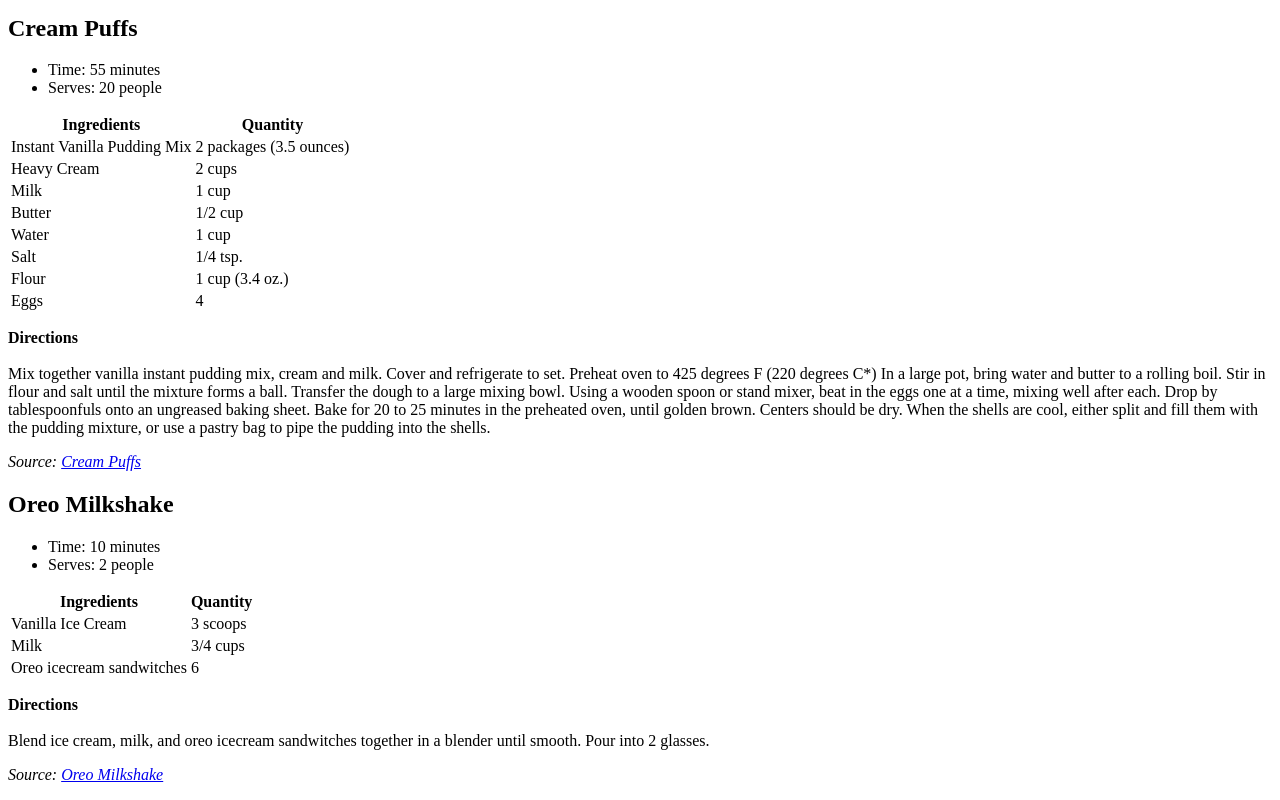
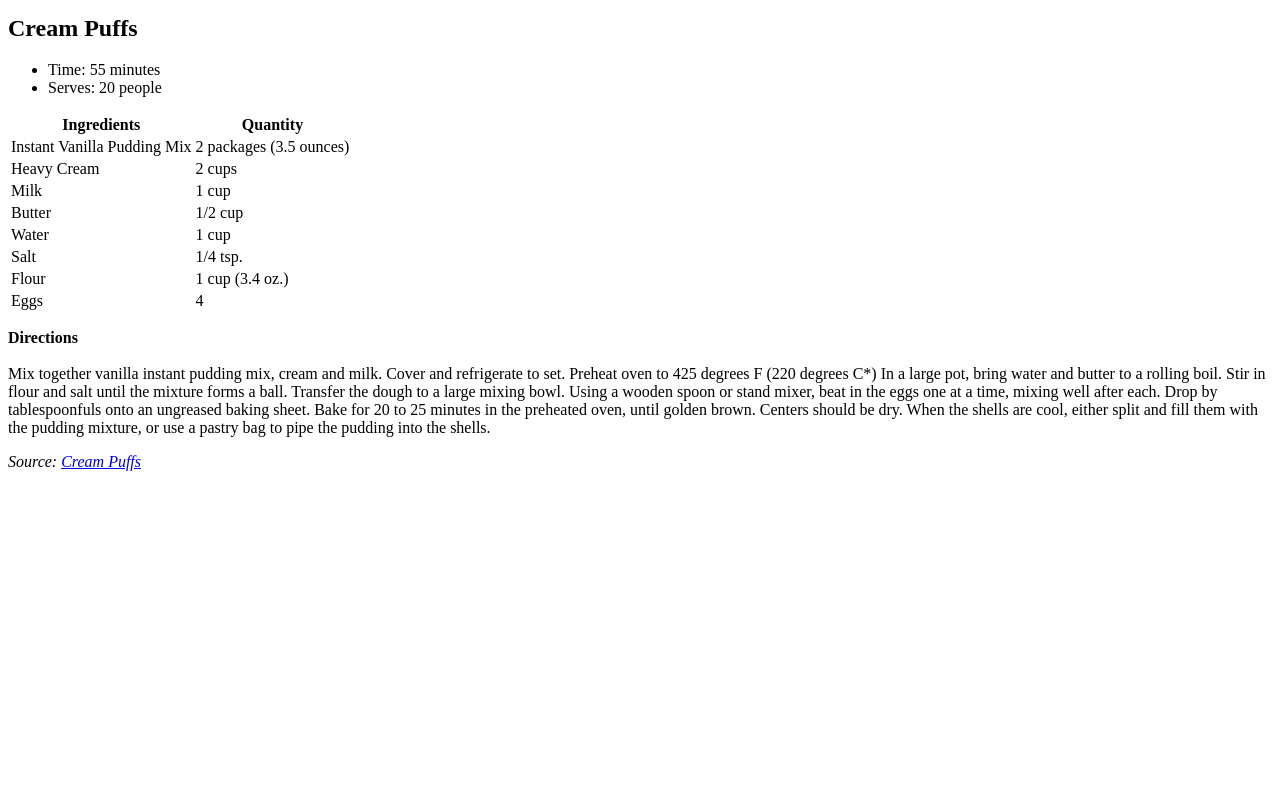
Before and after one commit to PaytenJ/allaboutprinters, a plain HTML site: page index.html in a window 1280 px wide. Shown: the part 731-1531 px from the top of the page. After the commit the page ends 1218 px from the top, so only its background shows below. Drawn offline with Linux system fonts and the light colour scheme.

Commit message:
Update index.html

```diff
--- a/index.html
+++ b/index.html
@@ -142,42 +142,7 @@ When the shells are cool, either split and fill them with the pudding mixture, o
 
     <p class="puffs"><em>Source: <a href="http://allrecipes.com/recipe/15869/cream-puffs/">Cream Puffs</a></em></p>
 
-     <h2 class="oreo"id="oreo">Oreo Milkshake</h2>
 
-        <ul>
-            <li class="oreo">Time: 10 minutes</li>
-            <li class="oreo">Serves: 2 people</li>
-        </ul>
-
-        <table>
-            <thead>
-                <tr>
-                    <th class="oreo">Ingredients</th>
-                    <th class="oreo">Quantity</th>
-                </tr>
-            </thead>
-            <tbody>
-            <tr>
-                <td class="oreo">Vanilla Ice Cream</td>
-                <td class="oreo">3 scoops</td>
-            </tr>
-            <tr>
-                <td class="oreo">Milk</td>
-                <td class="oreo">3/4 cups</td>
-            </tr>
-            <tr>
-                <td class="oreo">Oreo icecream sandwitches</td>
-                <td class="oreo">6</td>
-                </tr>
-        </tbody></table>
-
-
-
-
-        <p class="oreo"><strong>Directions</strong><br><br>Blend ice cream, milk, and oreo icecream sandwitches together in a blender until smooth. Pour into 2 glasses.
-</p>
-
-    <p class="oreo"><em>Source: <a href="http://allrecipes.com/recipe/228324/oreo-milkshake/">Oreo Milkshake</a></em></p>
 
 </body>
 </html>
```
